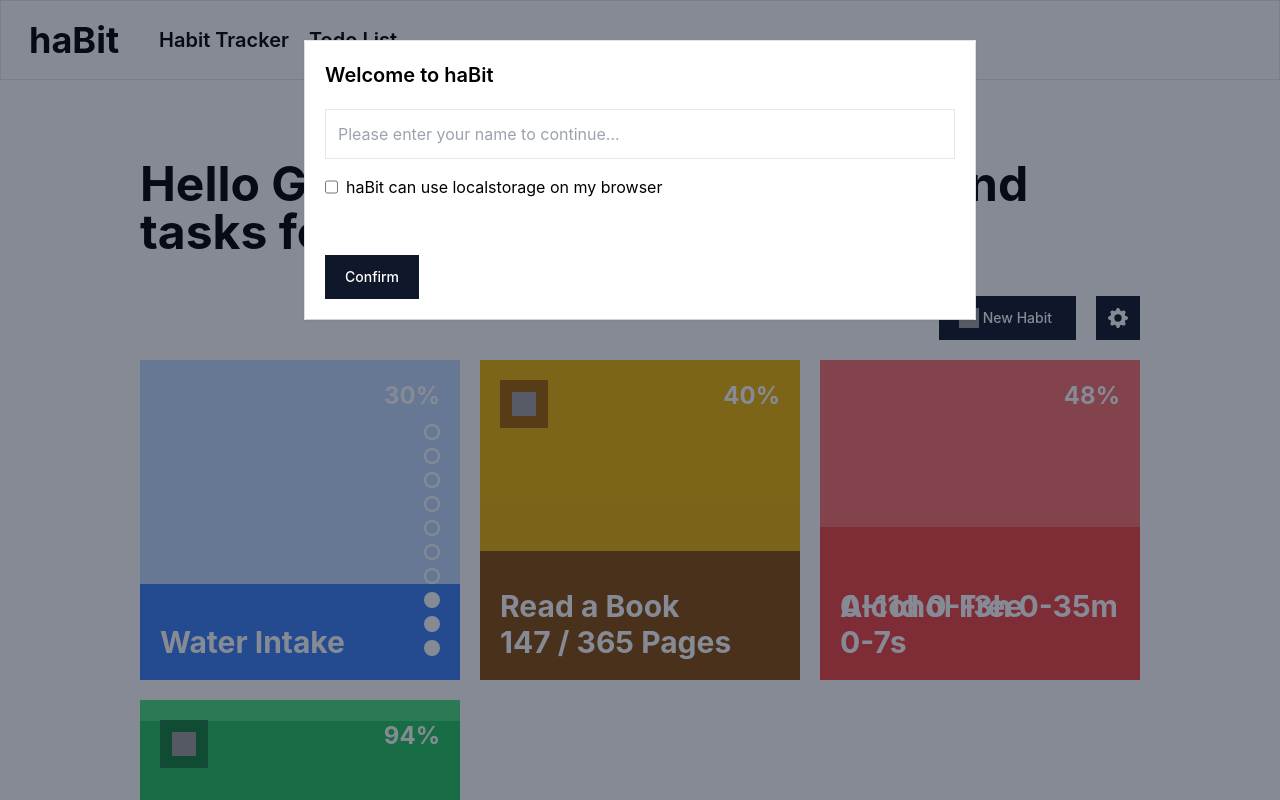
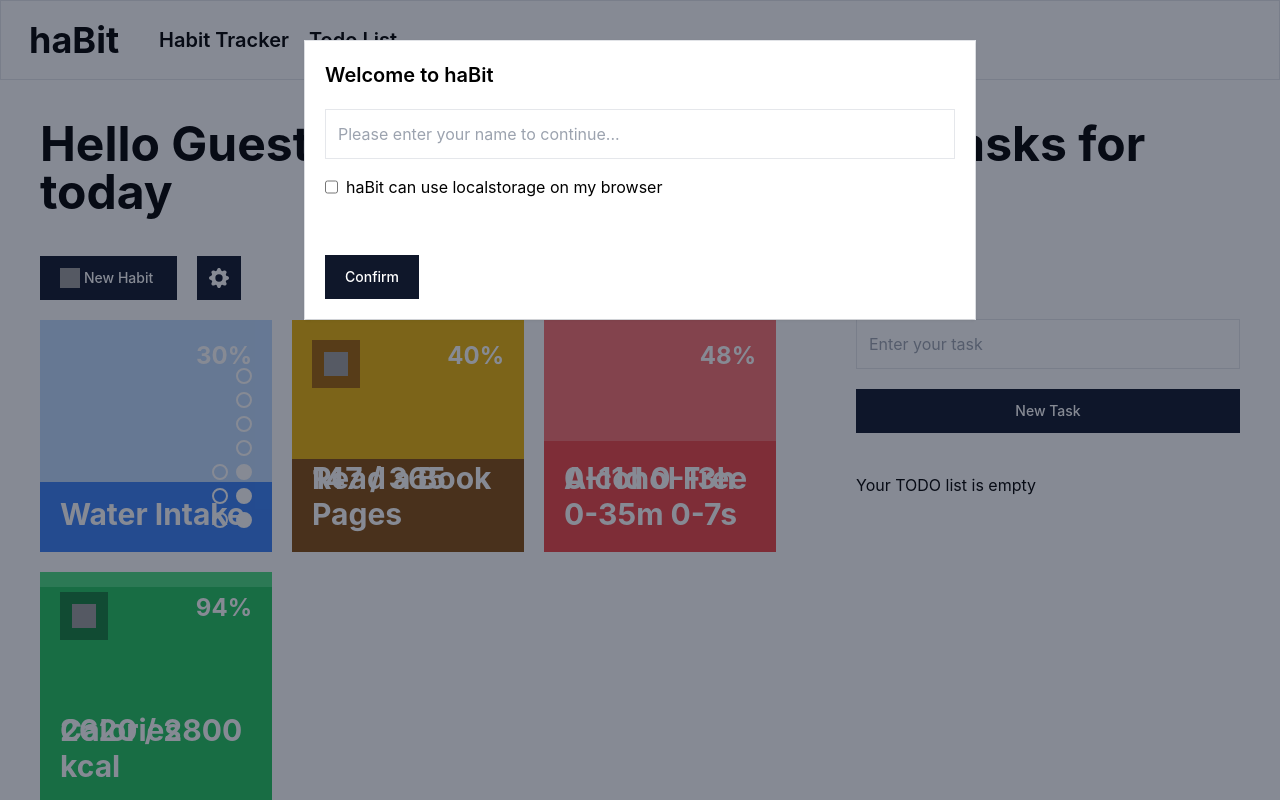
Before and after one commit to stefanrogic/habit-tracking-app, a React (Vite) app: page / in a window 1280 px wide. Shown: the top 800 px of the page. Built offline with nearby package versions, Linux system fonts and the light colour scheme; grey boxes are pictures that could not be loaded.

Commit message:
layout changes and minor tweaks

```diff
--- a/src/App.tsx
+++ b/src/App.tsx
@@ -17,9 +17,9 @@ function App() {
 
           <div className="flex flex-row gap-5 font-semibold text-xl">
             {["Habit Tracker", "Todo List"].map((l, i) => (
-              <span key={i} className="hover:underline cursor-pointer">
+              <a href={"#" + l.toLowerCase().split(" ").join("-")} key={i} className="hover:underline cursor-pointer">
                 {l}
-              </span>
+              </a>
             ))}
           </div>
         </nav>
--- a/src/components/habitsShort/HabitsShort.tsx
+++ b/src/components/habitsShort/HabitsShort.tsx
@@ -39,12 +39,12 @@ const HabitsShort = ({ getUrl, terms }: Props) => {
   }, [terms]);
 
   return (
-    <div className="flex flex-col gap-10">
+    <div className=" max-w-2/3 w-full flex flex-col gap-10 scroll-m-24" id="habit-tracker">
       <div className="flex flex-col gap-5">
-        <div className="flex flex-row justify-end gap-5">
+        <div className="flex flex-row justify-start gap-5">
           <NewHabitModal habits={habits} setHabits={setHabits} getUrl={getUrl} />
 
-          <button className=" text-white hover:bg-slate-700 font-medium text-sm p-3 py-3 h-full bg-slate-900" type="button" onClick={() => setEditMode(!editMode)}>
+          <button className="text-white hover:bg-slate-700 font-medium text-sm p-3 py-3 h-full bg-slate-900" type="button" onClick={() => setEditMode(!editMode)}>
             <img className="h-5 w-5" src={getUrl("icons/gear-fill.svg")} alt="edit-icon" />
           </button>
         </div>
--- a/src/components/homeCards/habitCards/MealCard.tsx
+++ b/src/components/homeCards/habitCards/MealCard.tsx
@@ -23,7 +23,7 @@ type Props = {
 const MealCard = ({ habits, setHabits, editMode, habit, getUrl }: Props) => {
   const [meals, setMeals] = useState<number[]>(habit.progress);
 
-  const renderProgress = () => meals.reduce((partialSum, a) => partialSum + a, 0) + " / " + habit.goal + "kcal";
+  const renderProgress = () => meals.reduce((partialSum, a) => partialSum + a, 0) + " / " + habit.goal + " kcal";
 
   return (
     <div className="relative bg-green-400 aspect-[1/1] flex flex-col justify-start items-end">
--- a/src/components/modals/NewMealModal.tsx
+++ b/src/components/modals/NewMealModal.tsx
@@ -57,6 +57,7 @@ const NewMealModal = ({ meals, setMeals, getUrl }: Props) => {
                 <button
                   className="text-white hover:bg-blue-800 font-medium text-sm px-5 py-3 h-full bg-blue-600"
                   onClick={() => {
+                    localStorage.setItem("habitData", JSON.stringify([...meals, Number(meal)]));
                     setMeals([...meals, Number(meal)]);
                     setModalToggle(false);
                   }}
--- a/src/pages/homePage/HomePage.tsx
+++ b/src/pages/homePage/HomePage.tsx
@@ -1,4 +1,5 @@
 import HabitsShort from "../../components/habitsShort/HabitsShort";
+import TodoList from "../todoList/TodoList";
 
 type Props = {
   username: string;
@@ -8,11 +9,13 @@ type Props = {
 
 const HomePage = ({ username, getUrl, terms }: Props) => {
   return (
-    <div className="flex flex-col gap-10 max-w-[1000px] w-full mx-auto pt-20">
-      <h1 className="text-5xl font-bold">Hello {username}, these are your habits and tasks for today</h1>
+    <div className="flex flex-col gap-10 w-full mx-auto pt-10">
+      <h1 className="text-5xl font-bold px-10">Hello {username}, these are your habits and tasks for today</h1>
 
-      <HabitsShort getUrl={getUrl} terms={terms} />
-      {/* <TodoList /> */}
+      <div className="flex flex-row gap-20 w-[100%] px-10">
+        <HabitsShort getUrl={getUrl} terms={terms} />
+        <TodoList />
+      </div>
     </div>
   );
 };
--- a/src/pages/todoList/TodoList.tsx
+++ b/src/pages/todoList/TodoList.tsx
@@ -35,12 +35,11 @@ const TodoList = () => {
   };
 
   return (
-    <div className="flex flex-col gap-10">
+    <div className="flex flex-col gap-10 scroll-m-24 max-w-1/3 pt-[63px]" id="todo-list">
       <div className="flex flex-row justify-between">
-        <h1 className="text-3xl font-bold">TODO List</h1>
-        <div className="flex flex-row gap-5">
+        <div className="flex flex-col gap-5">
           <input
-            className="border text-gray-900 text-sm focus:ring-blue-500 focus:border-blue-500 block w-96 px-2.5 bg-slate-700 border-gray-600 placeholder-gray-400 text-white focus:ring-blue-500 focus:border-blue-500"
+            className="w-96 p-3 bg-white border"
             type="text"
             placeholder="Enter your task"
             onChange={(e) => setNewTodo(e.target.value)}
@@ -51,14 +50,14 @@ const TodoList = () => {
             }}
             required
           />
-          <button className="text-white hover:bg-blue-800 font-medium text-sm px-5 py-3 h-full bg-blue-600" onClick={(e) => handleAddTodo(e)}>
+          <button className="text-white hover:bg-slate-700 font-medium text-sm p-3 py-3 h-full bg-slate-900" onClick={(e) => handleAddTodo(e)}>
             New Task
           </button>
         </div>
       </div>
 
       <div className="flex flex-col gap-2">
-        {todo.length === 0 && <p>List is empty</p>}
+        {todo.length === 0 && <p>Your TODO list is empty</p>}
         {todo.map((t, i: number) => (
           <div className={`flex flex-row justify-between items-center px-5 h-20 border border-gray-200 shadow dark:bg-slate-800 dark:border-gray-700 ${t?.done ? "bg-slate-600" : "bg-slate-800"}`} key={i}>
             <div className="w-full h-full flex items-center cursor-pointer" onClick={() => handleMarkTodo(i)}>
```
